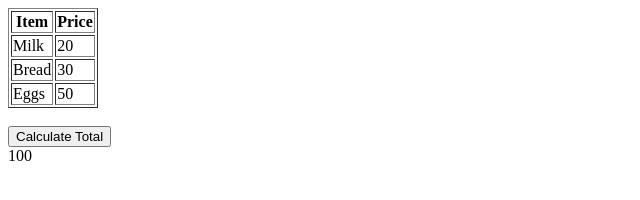
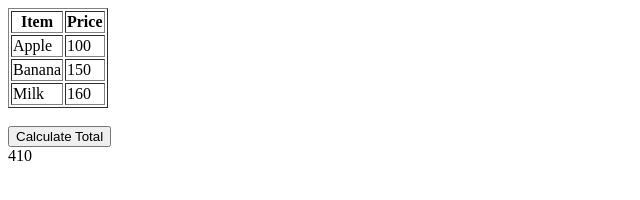
Before and after one commit to acciojob/grofers-checkout-soniyafaroda, a website: page main.html in a window 1280 px wide. Both pictures are taken after a click on the button "Calculate Total". Shown: the whole page, without its empty margins (0-640 px from the left). Drawn offline with Linux system fonts and the light colour scheme.

Commit message:
created a submission

```diff
--- a/main.html
+++ b/main.html
@@ -11,37 +11,40 @@
       <th>Item</th>
       <th>Price</th>
     </tr>
+
+    <!-- Whatever items you have… Cypress will change prices -->
+    <tr class="item">
+      <td>Apple</td>
+      <td class="price">100</td>
+    </tr>
+    <tr class="item">
+      <td>Banana</td>
+      <td class="price">150</td>
+    </tr>
     <tr class="item">
       <td>Milk</td>
-      <td class="price">20</td>
+      <td class="price">160</td>
     </tr>
-    <tr class="item">
-      <td>Bread</td>
-      <td class="price">30</td>
-    </tr>
-    <tr class="item">
-      <td>Eggs</td>
-      <td class="price">50</td>
-    </tr>
+
   </table>
 
   <br>
   <button onclick="calculateTotal()">Calculate Total</button>
 
-  <!-- Cypress expects this -->
   <div id="ans"></div>
 
   <script>
     function calculateTotal() {
-      const priceElements = document.querySelectorAll(".price");
+      const prices = document.querySelectorAll(".price");
       let total = 0;
 
-      priceElements.forEach(el => {
-        total += Number(el.textContent);
+      prices.forEach(el => {
+        // clean string: keep only numbers and decimals
+        let value = el.textContent.replace(/[^0-9.]/g, "");
+        total += Number(value);
       });
 
-      // output for Cypress
-      document.querySelector("#ans").textContent = total;
+      document.getElementById("ans").textContent = total;
     }
   </script>
 
```
